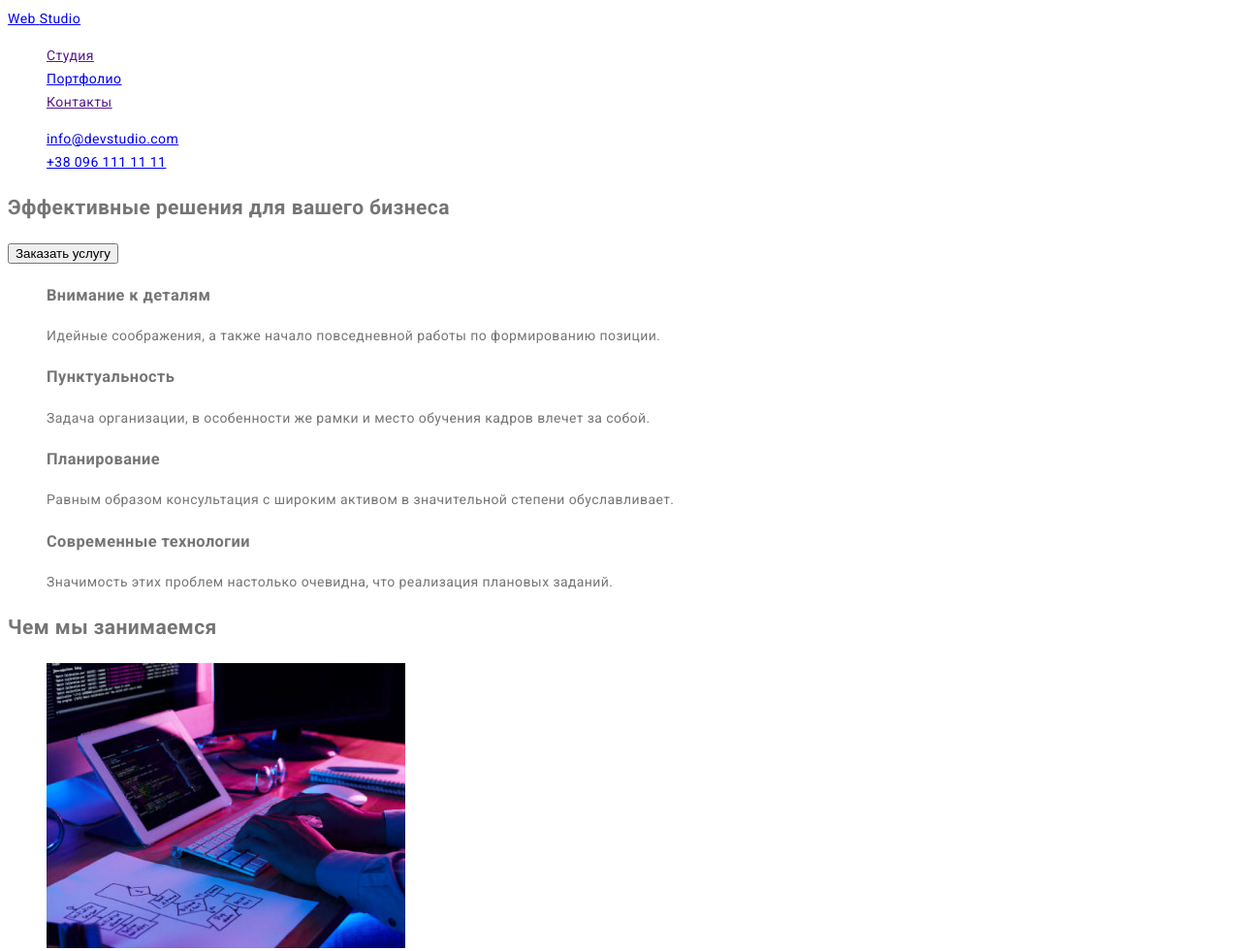
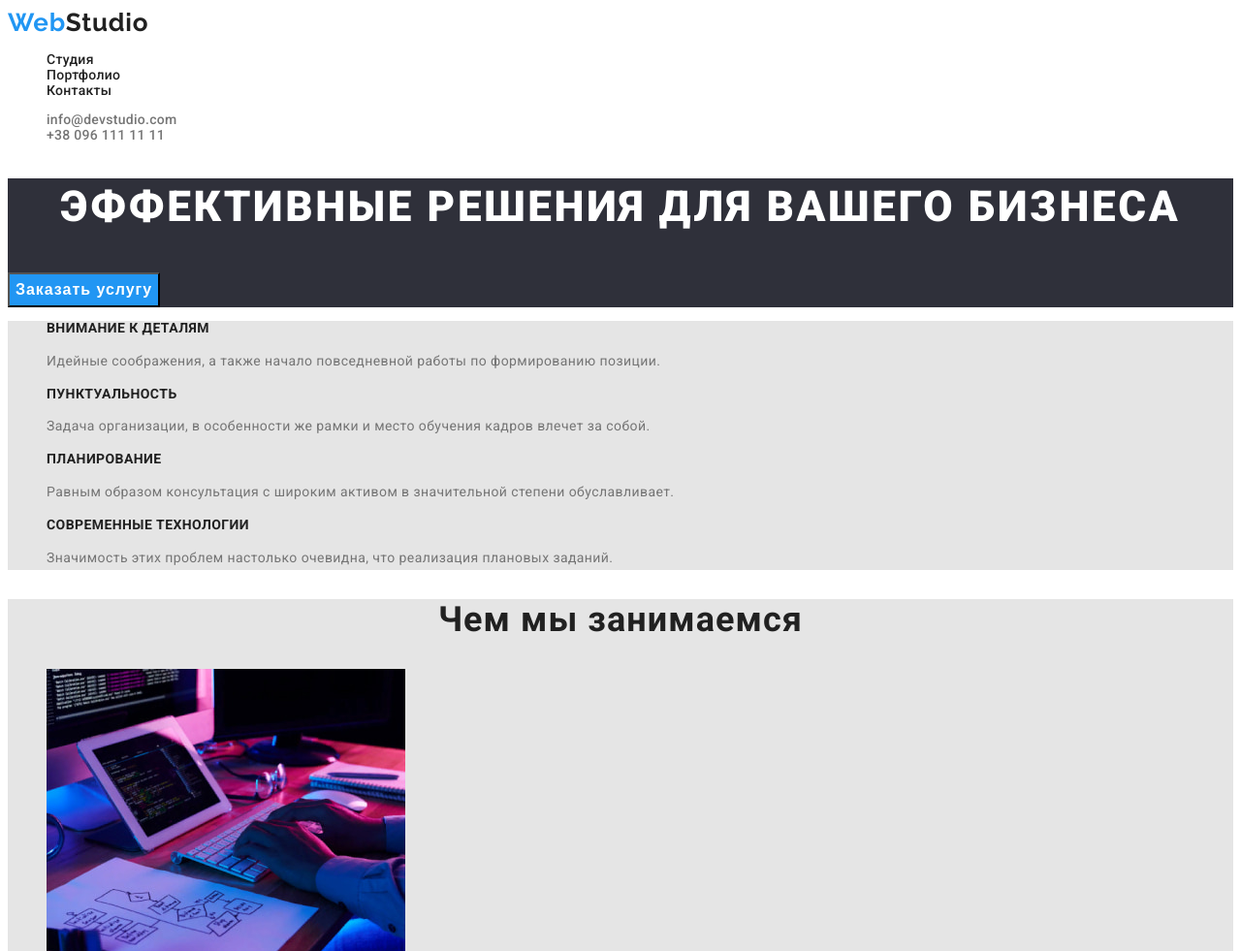
Before and after one commit to LazutinaE/goit-markup-hw-02, a plain HTML site: page index.html in a window 1280 px wide. Shown: the top 981 px of the page at 97% size. Drawn offline with Linux system fonts and the light colour scheme.

Commit message:
добавлено css главной странице

```diff
--- a/css/styles.css
+++ b/css/styles.css
@@ -37,3 +37,147 @@ body {
 .link {
   text-decoration: none;
 }
+
+.header {
+  background-color: var(--secondary-bg--mode-light);
+}
+
+.hero,
+.footer {
+  background-color: var(--primary-bg--mode-dark);
+}
+
+.features,
+.projects {
+  background-color: var(--primary-bg--mode-light);
+}
+
+.team {
+  background-color: var(--secondary-bg--mode-dark);
+}
+
+.logo {
+  font-family: var(--secondary-font);
+  font-weight: 700;
+  font-size: 26px;
+  line-height: 1.19;
+  letter-spacing: 0.03em;
+  color: var(--accent-cl);
+}
+.logo-header {
+  font-family: var(--secondary-font);
+  font-weight: 700;
+  font-size: 26px;
+  line-height: 1.19;
+  letter-spacing: 0.03em;
+  color: var(--secondary-txt--mode-dark);
+}
+.logo-footer {
+  font-family: var(--secondary-font);
+  font-weight: 700;
+  font-size: 26px;
+  line-height: 1.19;
+  letter-spacing: 0.03em;
+  color: var(--main-txt--mode-light);
+}
+.nav {
+  font-weight: 500;
+  font-size: 14px;
+  line-height: 1.14;
+  letter-spacing: 0.02em;
+
+  color: var(--secondary-txt--mode-dark);
+}
+.nav-link {
+  color: inherit;
+}
+
+.nav-link:hover,
+.nav-link:focus,
+.contacts-header-link:hover,
+.contacts-header-link:focus {
+  color: var(--accent-cl);
+}
+
+.contacts-header-list {
+  font-weight: 500;
+  font-size: 14px;
+  line-height: 1.14;
+  letter-spacing: 0.02em;
+}
+
+.contacts-header-link {
+  color: inherit;
+}
+
+.hero-title {
+  font-weight: 900;
+  font-size: 44px;
+  line-height: 1.36;
+
+  text-align: center;
+  letter-spacing: 0.06em;
+  text-transform: uppercase;
+
+  color: var(--main-txt--mode-light);
+}
+.hero-btn {
+  font-weight: 700;
+  font-size: 16px;
+  line-height: 1.88;
+  letter-spacing: 0.06em;
+
+  color: var(--main-txt--mode-light);
+  background-color: var(--accent-cl);
+
+  cursor: pointer;
+}
+.features-subtitle {
+  font-weight: 700;
+  font-size: 14px;
+  line-height: 1.14;
+  letter-spacing: 0.03em;
+  text-transform: uppercase;
+
+  color: var(--secondary-txt--mode-dark);
+}
+.projects-title,
+.team-title {
+  font-weight: 700;
+  font-size: 36px;
+  line-height: 1.17;
+  text-align: center;
+  letter-spacing: 0.03em;
+
+  color: var(--secondary-txt--mode-dark);
+}
+.team-subtitle {
+  font-weight: 500;
+  font-size: 16px;
+  line-height: 1.19;
+
+  letter-spacing: 0.03em;
+
+  color: var(--secondary-txt--mode-dark);
+}
+.team-text {
+  font-size: 16px;
+  line-height: 1.19;
+}
+
+.contacts-footer-address {
+  font-style: normal;
+  color: var(--main-txt--mode-light);
+}
+
+.contacts-footer-address:hover,
+.contacts-footer-address:focus,
+.contacts-footer-link:hover,
+.contacts-footer-link:focus {
+  color: var(--accent-cl);
+}
+
+.contacts-footer-link {
+  font-style: normal;
+  color: rgba(255, 255, 255, 0.6);
+}
--- a/index.html
+++ b/index.html
@@ -17,30 +17,32 @@
   <body>
     <!--Шапка страницы-->
     <header class="header">
-      <a class="logo-link" href="/">
-        <span class="logo">Web</span> <span class="logo-header">Studio</span>
+      <a class="logo-link link" href="/">
+        <span class="logo">Web</span><span class="logo-header">Studio</span>
       </a>
 
       <nav class="nav">
         <ul class="nav-list list">
           <li class="nav-item">
-            <a class="nav-link" href="">Студия</a>
+            <a class="nav-link link" href="">Студия</a>
           </li>
           <li class="nav-item">
-            <a class="nav-link" href="./portfolio.html">Портфолио</a>
+            <a class="nav-link link" href="./portfolio.html">Портфолио</a>
           </li>
           <li class="nav-item">
-            <a class="nav-link" href="">Контакты</a>
+            <a class="nav-link link" href="">Контакты</a>
           </li>
         </ul>
       </nav>
 
       <ul class="contacts-header-list list">
         <li class="contacts-header-item">
-          <a class="contacts-header-mail" href="mailto:info@devstudio.com">info@devstudio.com</a>
+          <a class="contacts-header-link link" href="mailto:info@devstudio.com"
+            >info@devstudio.com</a
+          >
         </li>
         <li class="contacts-header-item">
-          <a class="contacts-header-tel" href="tel:+380961111111">+38 096 111 11 11</a>
+          <a class="contacts-header-link link" href="tel:+380961111111">+38 096 111 11 11</a>
         </li>
       </ul>
     </header>
@@ -171,15 +173,15 @@
 
     <!--Подвал страницы-->
     <footer class="footer">
-      <a class="logo-link" href="/">
-        <span class="logo">Web</span> <span class="logo-footer">Studio</span>
+      <a class="logo-link link" href="/">
+        <span class="logo">Web</span><span class="logo-footer">Studio</span>
       </a>
 
       <address class="contacts-footer">
         <ul class="contacts-footer-list list">
           <li class="contacts-footer-item">
             <a
-              class="contacts-footer-address"
+              class="contacts-footer-address link"
               href="https://www.google.com.ua/maps/place/бул.+Леси+Украинки,+26,+Киев,+Украина,+02000/@50.4265841,30.5361971,17z/data=!3m1!4b1!4m5!3m4!1s0x40d4cf0e033ecbe9:0x57a4dffefec77da0!8m2!3d50.4265807!4d30.5383858?hl=ru"
               target="_blank"
               rel="noreferrer noopener nofollow"
@@ -187,10 +189,12 @@
             </a>
           </li>
           <li class="contacts-footer-item">
-            <a class="contacts-footer-mail" href="mailto:info@devstudio.com">info@devstudio.com </a>
+            <a class="contacts-footer-link link" href="mailto:info@example.com"
+              >info@example.com
+            </a>
           </li>
           <li class="contacts-footer-item">
-            <a class="contacts-footer-tel" href="tel:+380961111111">+38 096 111 11 11 </a>
+            <a class="contacts-footer-link link" href="tel:+380991111111">+38 099 111 11 11 </a>
           </li>
         </ul>
       </address>
```
Also changed, not shown: portfolio.html (+31 -21 lines).
